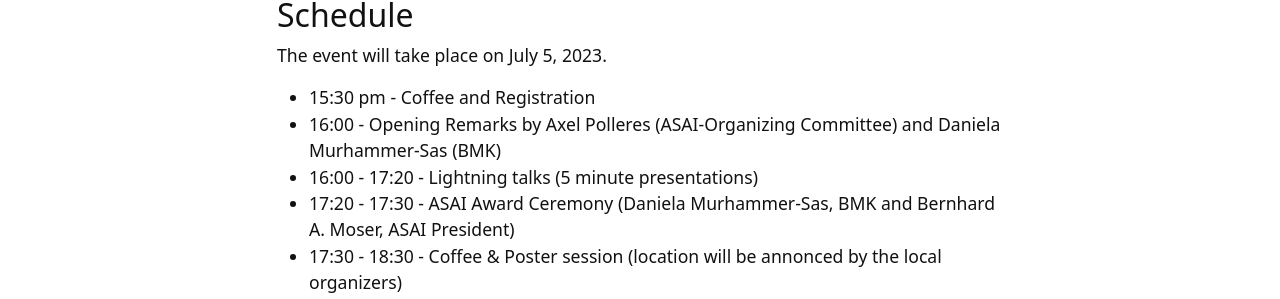
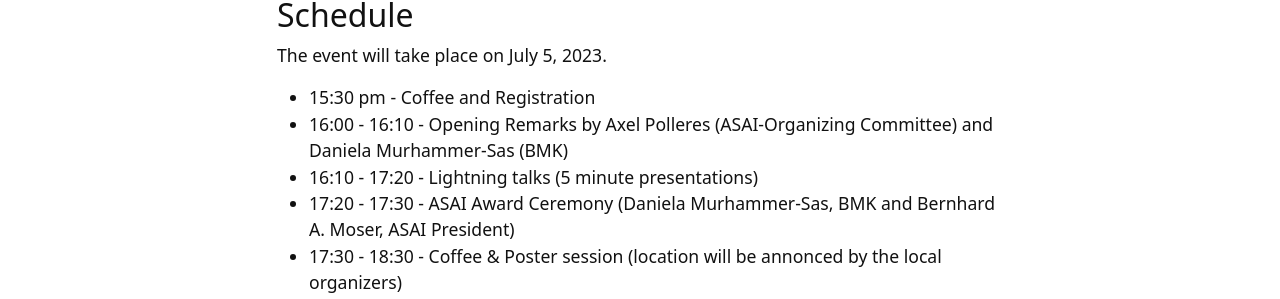
Before and after one commit to anjomshoaa/asai-ne-2023, a Jekyll site: the page built from content/2-program.md, in a window 1280 px wide. Shown: the part 1025-1324 px from the top of the page. Built offline with Jekyll 4.4.1, drawn with Linux system fonts in a browser that asks for light colours.

Commit message:
Minor changes to program.

```diff
--- a/content/2-program.md
+++ b/content/2-program.md
@@ -30,8 +30,8 @@ nav: Program
 The event will take place on July 5, 2023.
 
 - 15:30 pm - Coffee and Registration
-- 16:00 - Opening Remarks by Axel Polleres (ASAI-Organizing Committee) and Daniela Murhammer-Sas (BMK)
-- 16:00 - 17:20 - Lightning talks (5 minute presentations)
+- 16:00 - 16:10 - Opening Remarks by Axel Polleres (ASAI-Organizing Committee) and Daniela Murhammer-Sas (BMK)
+- 16:10 - 17:20 - Lightning talks (5 minute presentations)
 - 17:20 - 17:30 - ASAI Award Ceremony (Daniela Murhammer-Sas, BMK and Bernhard A. Moser, ASAI President)
 - 17:30 - 18:30 - Coffee & Poster session (location will be annonced by the local organizers)
 - 19:00 - Social Dinner (location will be annonced by the local organizers)
```
Also changed, not shown: 1 other file.
